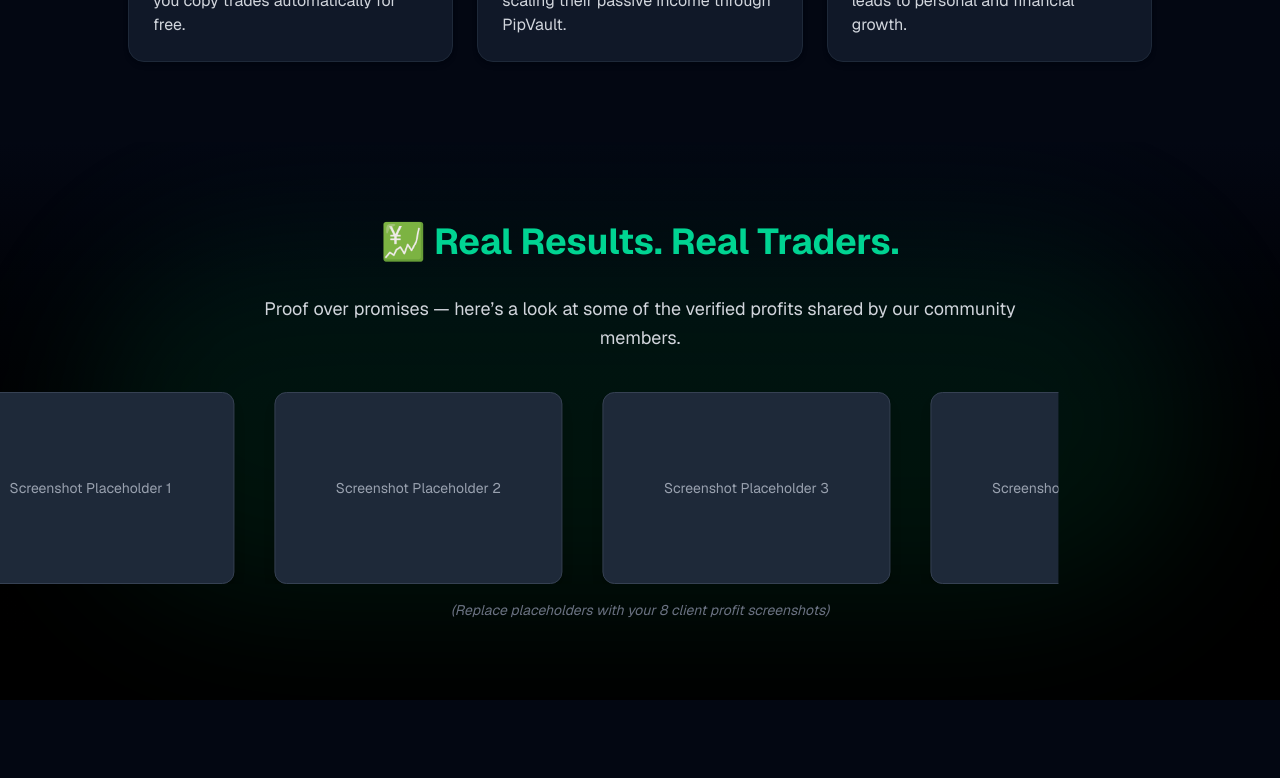
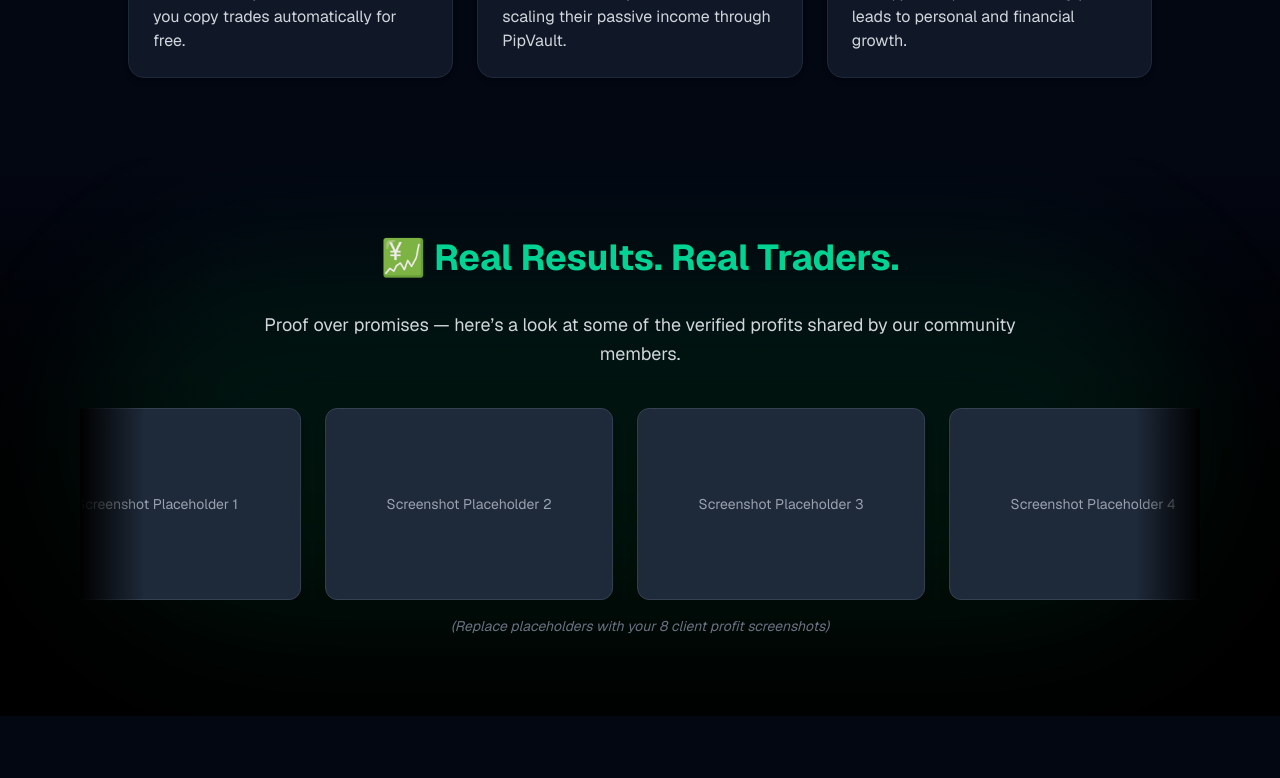
Before and after one commit to az3r0s/pipvault-landing, a Next.js app: page / in a window 1280 px wide. Shown: the part 1349-2127 px from the top of the page. Built offline with nearby package versions, Linux system fonts and the light colour scheme.

Commit message:
remove video placeholder temp

```diff
--- a/app/page.tsx
+++ b/app/page.tsx
@@ -67,15 +67,15 @@ export default function LandingPage() {
     setOpenFAQ(openFAQ === i ? null : i);
   };
 
-  /* Auto-scroll effect for results carousel */
+  /* Seamless infinite auto-scroll for results carousel */
   useEffect(() => {
     const animate = async () => {
       while (true) {
         await controls.start({
           x: ["0%", "-50%"],
-          transition: { duration: 25, ease: "linear" },
+          transition: { duration: 18, ease: "linear" },
         });
-        await controls.start({ x: "0%", transition: { duration: 0 } });
+        controls.set({ x: "0%" }); // instant reset without flicker
       }
     };
     animate();
@@ -133,7 +133,7 @@ export default function LandingPage() {
           animate={{ scale: [1, 1.02, 1] }}
           transition={{ duration: 3, repeat: Infinity, ease: "easeInOut" }}
         />
-        <h1 className="text-3xl sm:text-4xl md:text-5xl font-bold leading-tight mb-4 relative z-10 bg-gradient-to-r from-emerald-400 via-teal-300 to-emerald-400 bg-clip-text text-transparent animate-gradient-x">
+        <h1 className="text-3xl sm:text-4xl md:text-5xl font-bold leading-tight mb-8 relative z-10 bg-gradient-to-r from-emerald-400 via-teal-300 to-emerald-400 bg-clip-text text-transparent animate-gradient-x">
           Automate Your Trading. Elevate Your Income.
         </h1>
 
@@ -192,30 +192,12 @@ export default function LandingPage() {
 
         <div className="grid grid-cols-1 sm:grid-cols-2 lg:grid-cols-3 gap-6 max-w-5xl mx-auto text-left">
           {[
-            {
-              title: "✅ Verified Results",
-              desc: "Transparent performance and live-tracked trades — no fake screenshots or hidden losses.",
-            },
-            {
-              title: "🧠 Real Mentorship",
-              desc: "Guidance from seasoned traders and entrepreneurs focused on mindset, strategy, and growth.",
-            },
-            {
-              title: "🤝 True Community",
-              desc: "A collaborative hub — not a one-way signal feed. Every member is valued and supported.",
-            },
-            {
-              title: "💻 Automation Ready",
-              desc: "Our in-development auto trader lets you copy trades automatically for free.",
-            },
-            {
-              title: "🌍 Global Network",
-              desc: "Join traders and partners worldwide scaling their passive income through PipVault.",
-            },
-            {
-              title: "📈 Scalable Opportunity",
-              desc: "Trade, partner, or both — every path leads to personal and financial growth.",
-            },
+            { title: "✅ Verified Results", desc: "Transparent performance and live-tracked trades — no fake screenshots or hidden losses." },
+            { title: "🧠 Real Mentorship", desc: "Guidance from seasoned traders and entrepreneurs focused on mindset, strategy, and growth." },
+            { title: "🤝 True Community", desc: "A collaborative hub — not a one-way signal feed. Every member is valued and supported." },
+            { title: "💻 Automation Ready", desc: "Our in-development auto trader lets you copy trades automatically for free." },
+            { title: "🌍 Global Network", desc: "Join traders and partners worldwide scaling their passive income through PipVault." },
+            { title: "📈 Scalable Opportunity", desc: "Trade, partner, or both — every path leads to personal and financial growth." },
           ].map((item, i) => (
             <motion.div
               key={i}
@@ -263,23 +245,24 @@ export default function LandingPage() {
           shared by our community members.
         </p>
 
-        {/* Auto-scroll Carousel */}
-        <motion.div
-          className="flex gap-6 overflow-hidden max-w-6xl mx-auto relative z-10"
-          animate={controls}
-        >
+        {/* Infinite Padded Auto-scroll Carousel */}
+        <div className="relative overflow-hidden px-6 sm:px-10 md:px-16 lg:px-24 max-w-7xl mx-auto">
+          <motion.div className="flex gap-6" animate={controls}>
             {[...Array(16)].map((_, i) => (
-            <motion.div
+              <div
                 key={i}
-              className="flex-shrink-0 w-72 h-48 bg-gray-800 rounded-xl border border-gray-700 flex items-center justify-center text-gray-400 text-sm shadow-lg mx-2"
-              whileHover={{ scale: 1.05 }}
-              transition={{ duration: 0.3 }}
+                className="flex-shrink-0 w-72 h-48 bg-gray-800 rounded-xl border border-gray-700 flex items-center justify-center text-gray-400 text-sm shadow-lg"
               >
                 Screenshot Placeholder {(i % 8) + 1}
                 {/* Replace with: <img src="/results/result1.png" alt="Result" className="w-full h-full rounded-xl object-cover" /> */}
-            </motion.div>
+              </div>
             ))}
           </motion.div>
+
+          {/* Fade edges */}
+          <div className="absolute left-0 top-0 h-full w-16 bg-gradient-to-r from-black to-transparent pointer-events-none" />
+          <div className="absolute right-0 top-0 h-full w-16 bg-gradient-to-l from-black to-transparent pointer-events-none" />
+        </div>
 
         <p className="text-gray-500 text-sm mt-4 italic relative z-10">
           (Replace placeholders with your 8 client profit screenshots)
```
Lines whose indentation alone changed are shown as unchanged.
